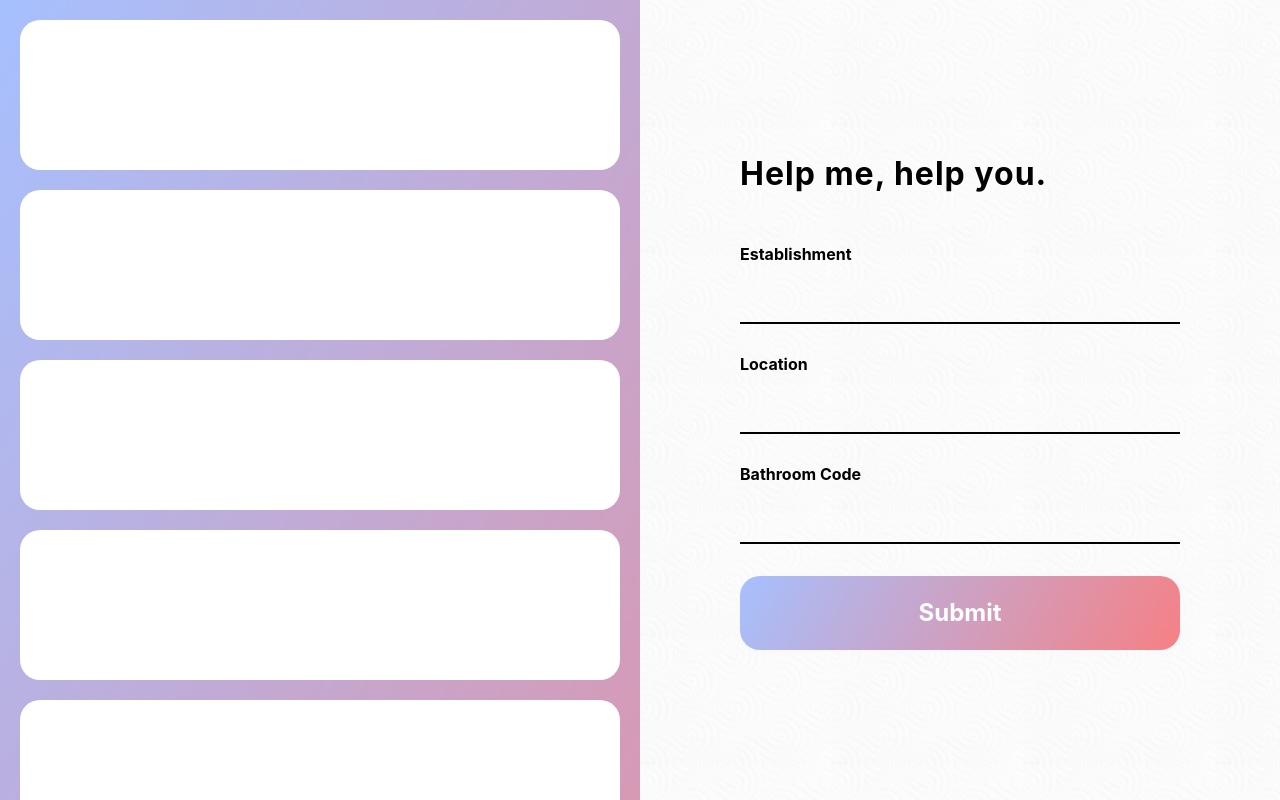
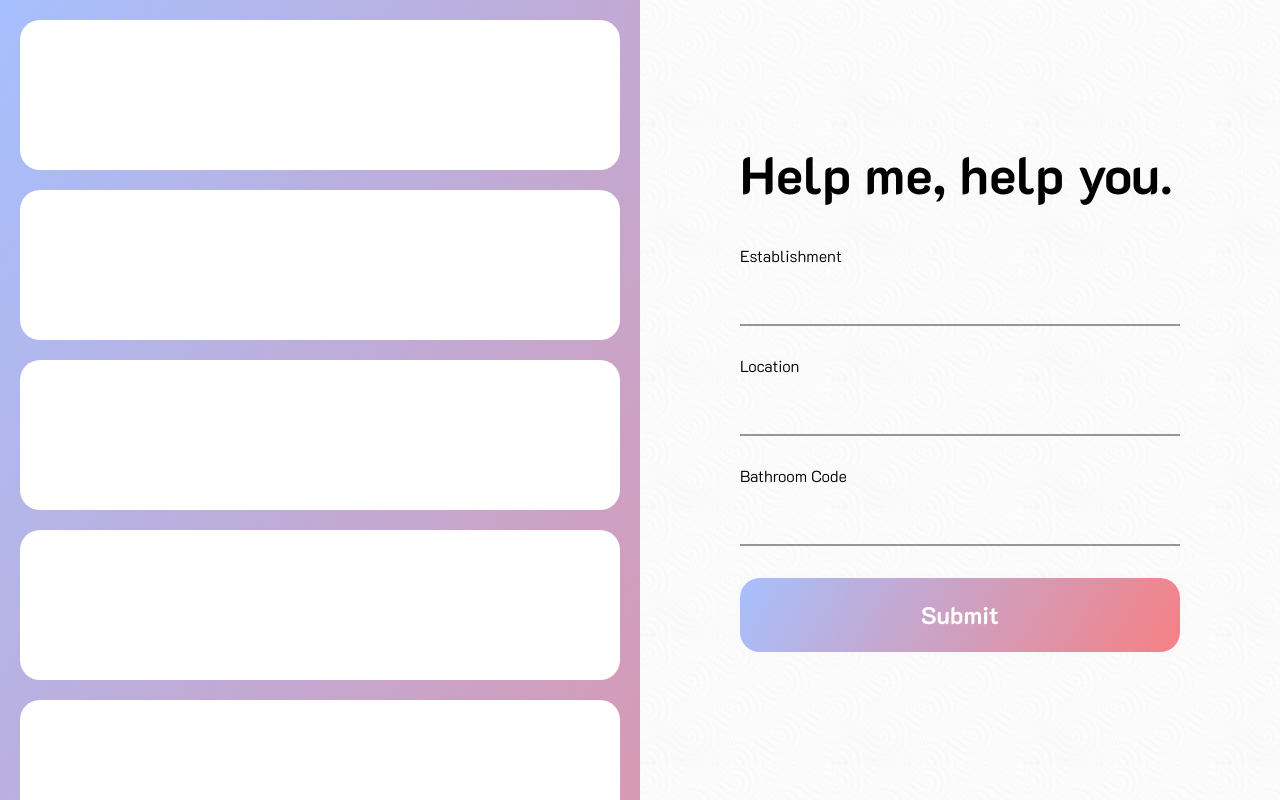
Before and after one commit to gonzalespaulb/crud-practice, a React (Create React App) app in the folder client/: page / in a window 1280 px wide. Shown: the top 800 px of the page. Built offline with nearby package versions, Linux system fonts and the light colour scheme.

Commit message:
font added

```diff
--- a/client/public/index.html
+++ b/client/public/index.html
@@ -24,7 +24,13 @@
       work correctly both with client-side routing and a non-root public URL.
       Learn how to configure a non-root public URL by running `npm run build`.
     -->
-    <title>React App</title>
+    <link rel="preconnect" href="https://fonts.googleapis.com" />
+    <link rel="preconnect" href="https://fonts.gstatic.com" crossorigin />
+    <link
+      href="https://fonts.googleapis.com/css2?family=K2D:wght@300;500;700;800&display=swap"
+      rel="stylesheet"
+    />
+    <title>Toilet Database</title>
   </head>
   <body>
     <noscript>You need to enable JavaScript to run this app.</noscript>
--- a/client/src/App.css
+++ b/client/src/App.css
@@ -3,6 +3,13 @@
 *::before,
 *::after {
   box-sizing: border-box;
+}
+
+/* Font */
+
+html *
+{
+   font-family: 'K2D', sans-serif;
 }
 
 /* Remove default margin */
--- a/client/src/Main/Inputs/styles.js
+++ b/client/src/Main/Inputs/styles.js
@@ -32,9 +32,9 @@ export const BlurbContainer = styled.div`
 `;
 
 export const Blurb = styled.h1`
-  font-size: 32px;
-  line-height: 48px;
-  letter-spacing: 1px;
+  font-size: 52px;
+  line-height: 52px;
+  font-weight: 700;
 `;
 
 export const InputContainer = styled.div`
@@ -47,12 +47,14 @@ export const InputLabel = styled.h2`
   font-size: 16px;
   line-height: 16px;
   margin-bottom: 24px;
+  font-weight: 300;
 `;
 
 const InputStyling = styled.input`
   border: none;
   width: 100%;
   font-size: 24px;
+  font-weight: 300;
   background-color: transparent;
   border: none;
 `;
@@ -106,4 +108,5 @@ export const BottomUnderline = styled.div`
   position: absolute;
   bottom: 0;
   left: 0;
+  opacity: 0.4;
 `;
```
